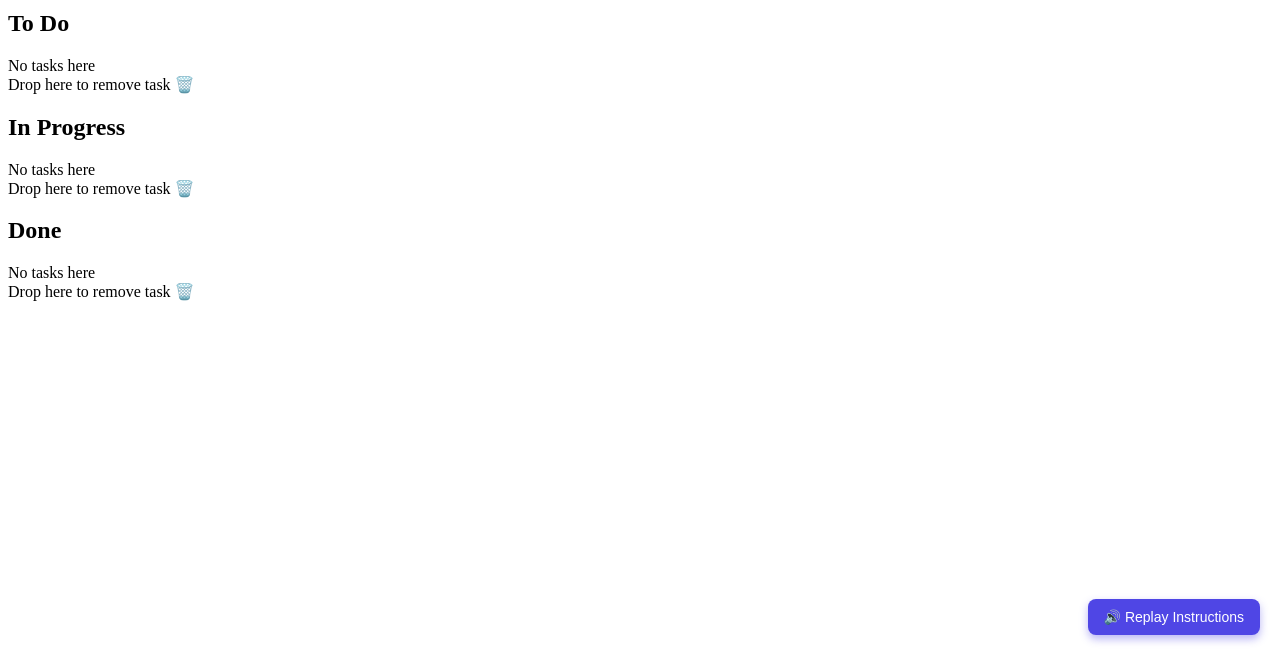
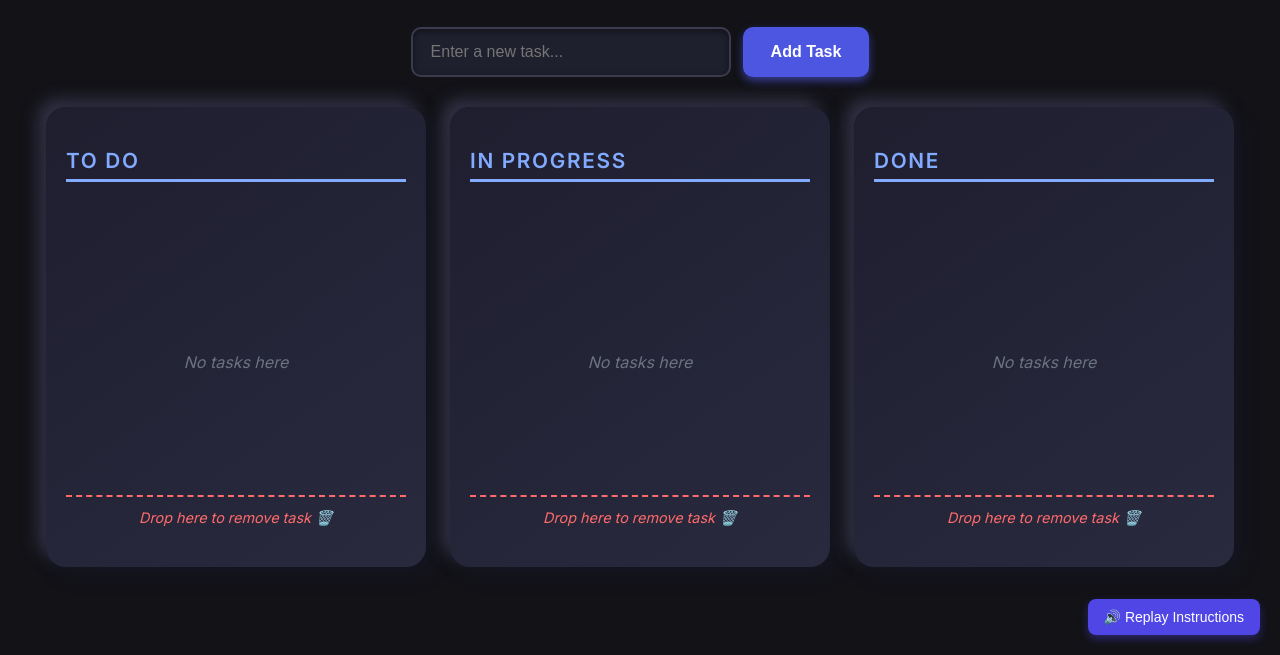
Before and after one commit to ManikumarGajam/kanban-board, a plain HTML site: page index.html in a window 1280 px wide. Shown: the part 145-800 px from the top of the page. Drawn offline with Linux system fonts and the light colour scheme.

Commit message:
Update index.html

```diff
--- a/index.html
+++ b/index.html
@@ -7,7 +7,7 @@
 
 <link href="https://fonts.googleapis.com/css2?family=Inter:wght@400;600&display=swap" rel="stylesheet" />
 
-<link rel="stylesheet" href="C:\frontend practice\javascript\styles.css">
+<link rel="stylesheet" href="style.css">
 </head>
 <body>
 
```
